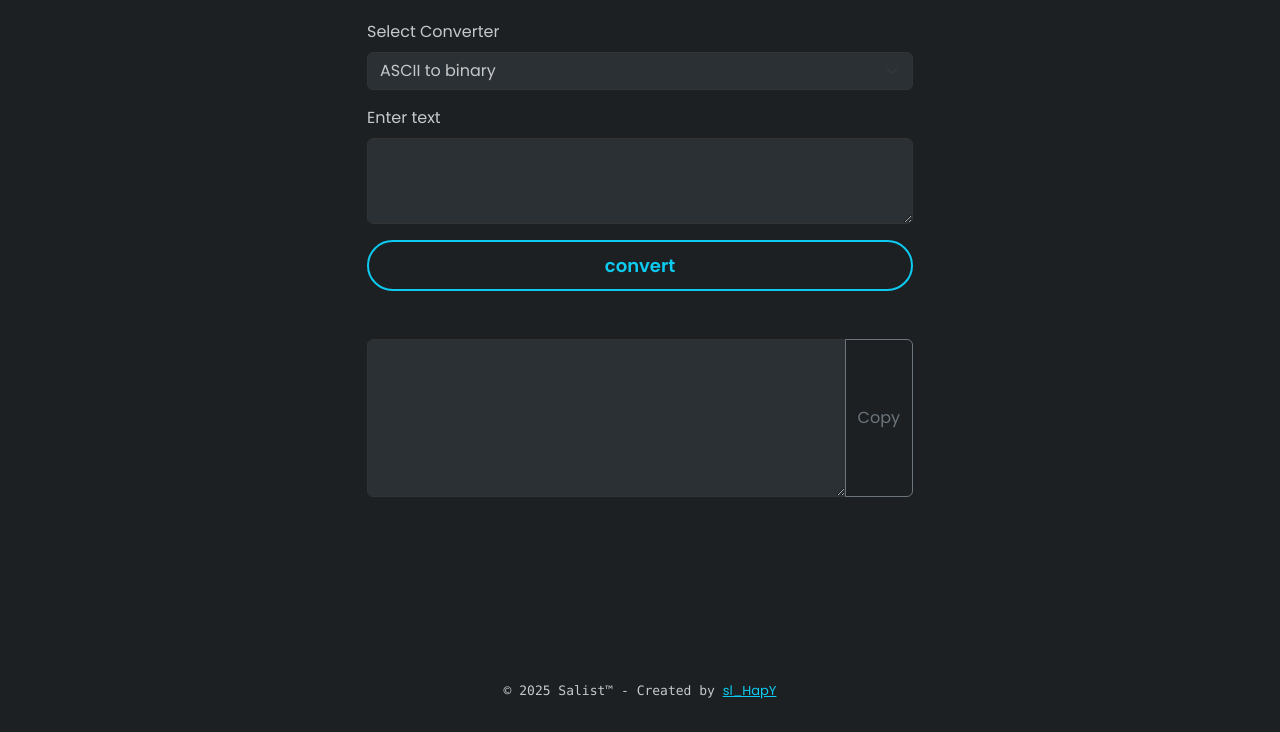
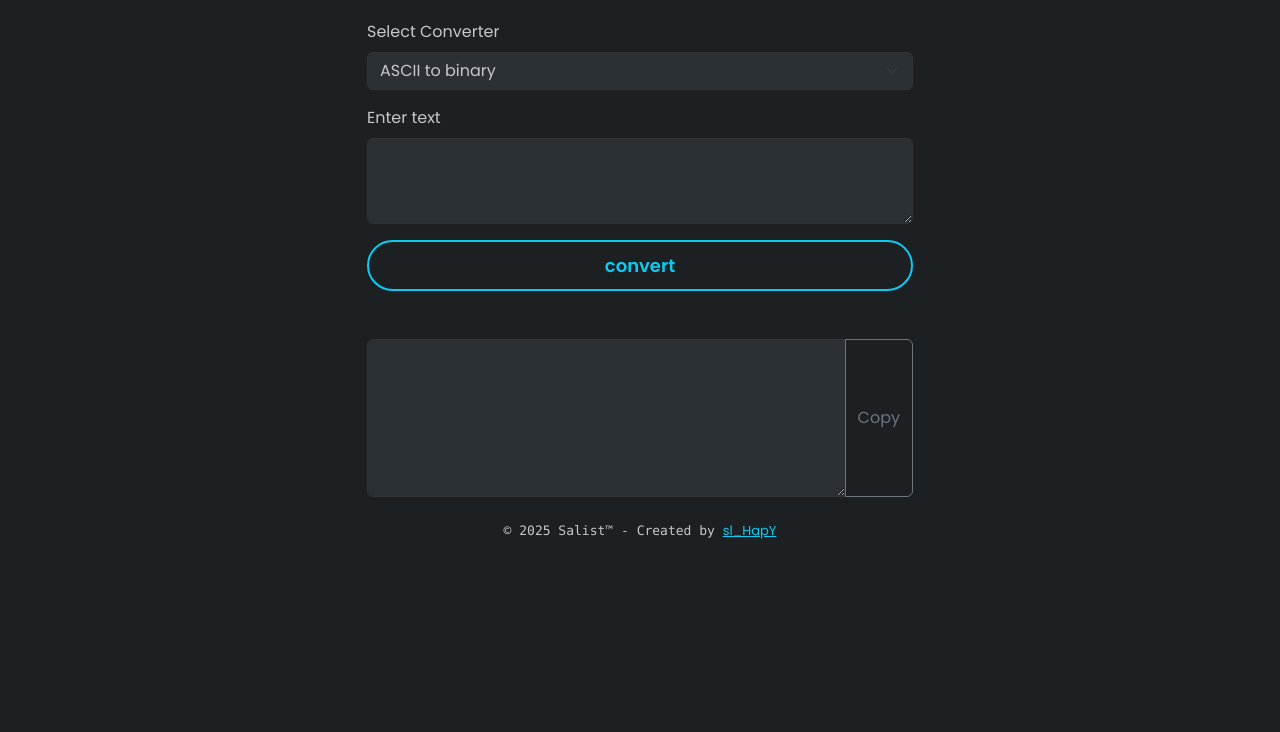
Before and after one commit to sl-HapY/SL-converter, a plain HTML site: page index.html in a window 1280 px wide. Shown: the part 68-800 px from the top of the page. Drawn offline with nearby package versions, Linux system fonts and the light colour scheme.

Commit message:
Add files via upload

```diff
--- a/style.css
+++ b/style.css
@@ -78,7 +78,7 @@ body.dark-mode {
 }
 
 .convertbtn:hover::before {
-    scale: 11;
+    scale: 10;
 }
 
 .convertbtn:hover {
@@ -286,14 +286,7 @@ body.dark-mode {
     font-size: 13px;
     display: flex;
     justify-content: center;
-    align-items: center;
-    color: #dddddd;
-    position: fixed;
-    bottom: 0;
-    left: 0;
-    width: 100%;
-    padding: 10px;
-    height: 50px;
+    color: #000000;
 }
 @media (max-width: 385px) {
     .navv {
```
